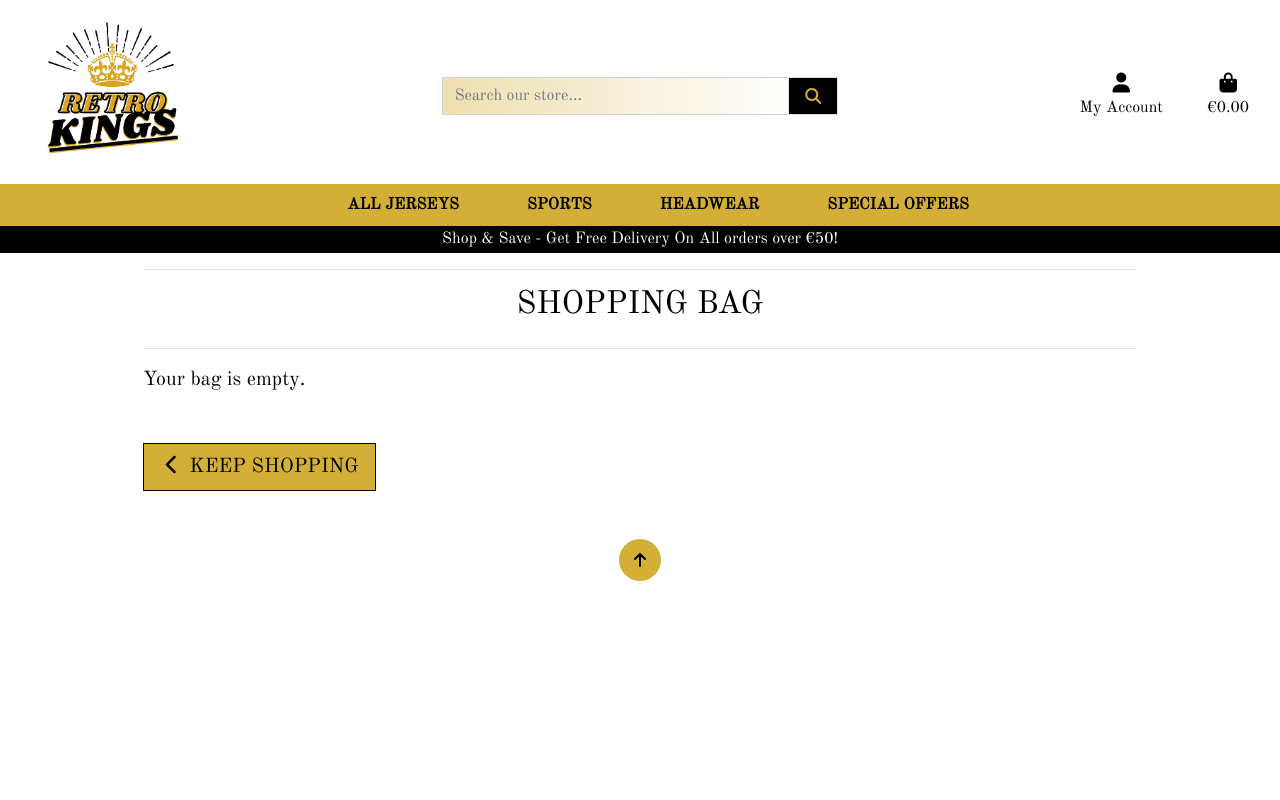
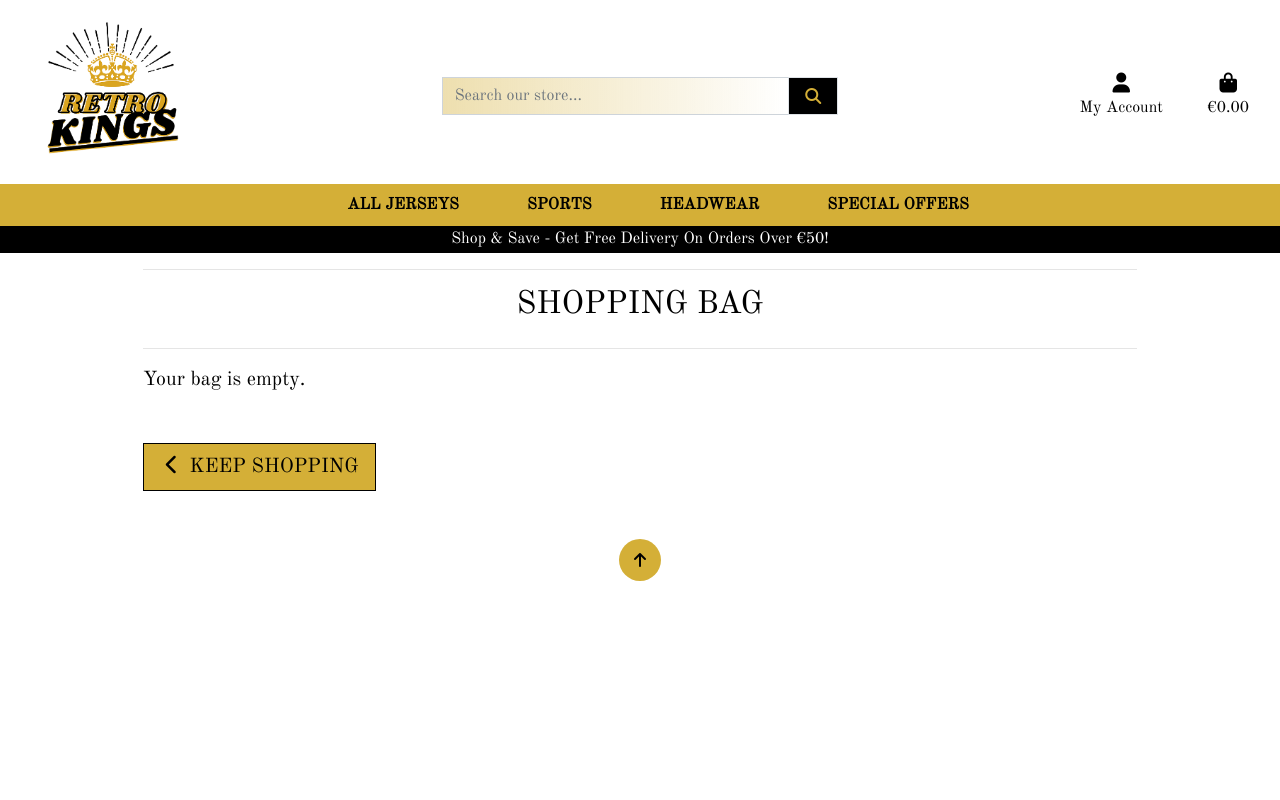
Before and after one commit to Jmurray1989/RetroKings, a Django app: page /bag/ in a window 1280 px wide. Run offline with Django 3.2, Linux system fonts and the light colour scheme; some libraries are stand-ins or nearby versions.

Commit message:
Changed text in delivery banner

```diff
--- a/templates/base.html
+++ b/templates/base.html
@@ -132,7 +132,7 @@
         <!-- Deliver Banner -->
 		<div id="delivery-banner" class="row text-center">
 			<div class="col bg-black text-white">
-				<h6 class="my-1">Shop & Save - Get Free Delivery On All orders over €{{ free_delivery_threshold }}!</h6>
+				<h6 class="my-1">Shop & Save - Get Free Delivery On Orders Over €{{ free_delivery_threshold }}!</h6>
 			</div>
 		</div>
 
```
